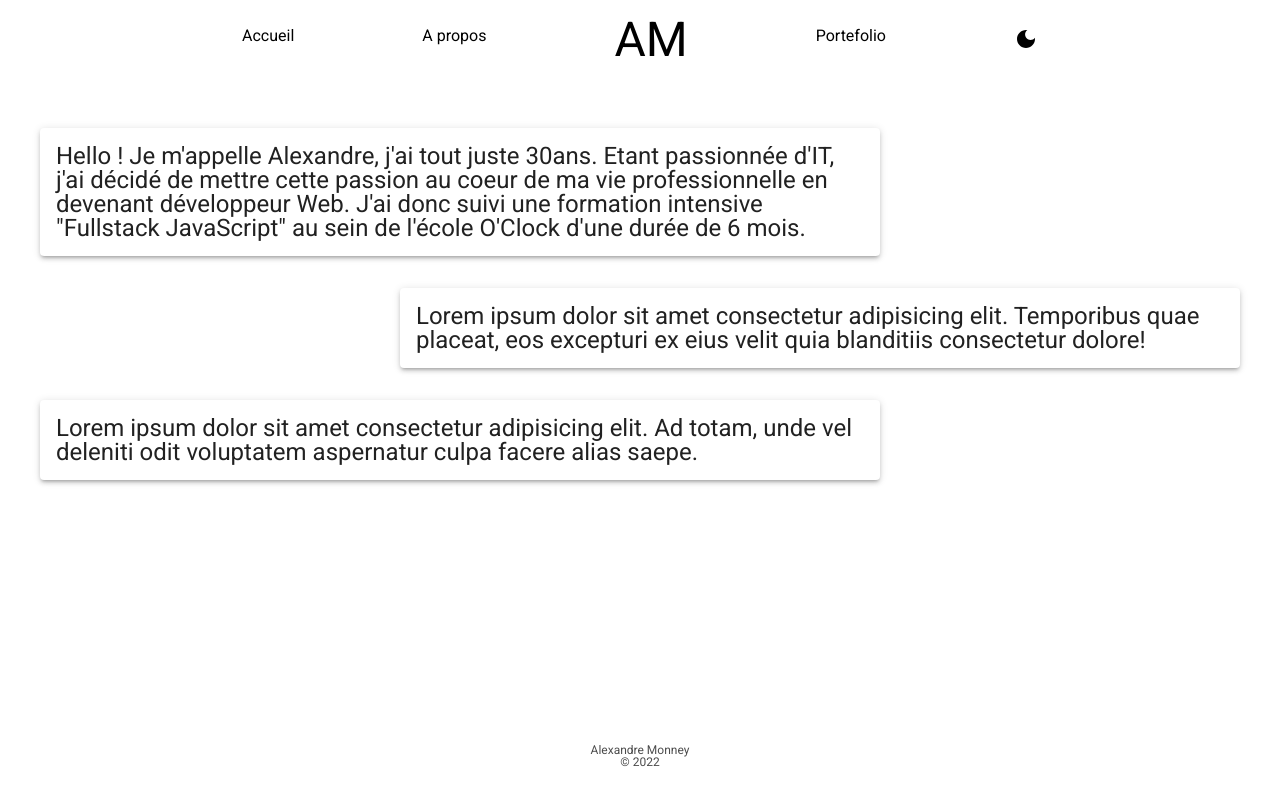
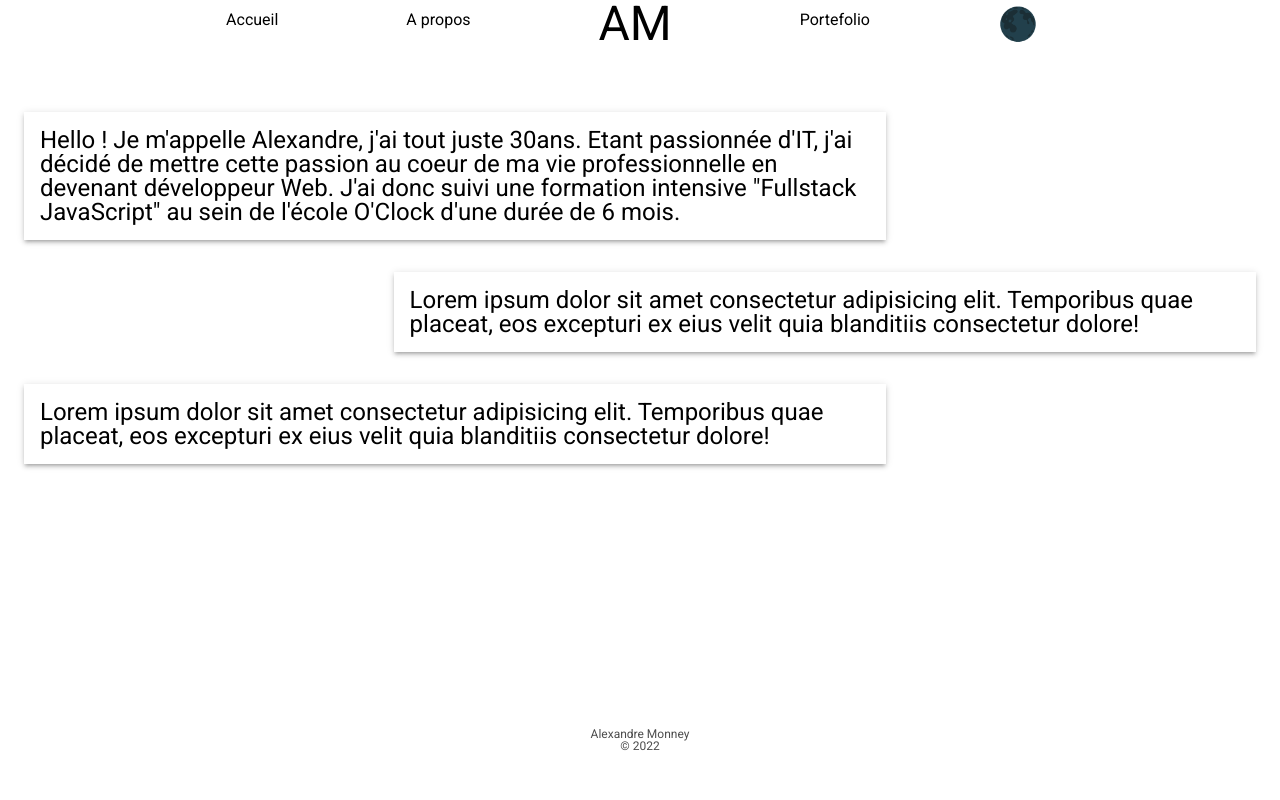
Before and after one commit to Alexandre-Monney/Alexandre-Monney.github.io, a React (Vite) app: page /about in a window 1280 px wide. Built offline with nearby package versions, Linux system fonts and the light colour scheme.

Commit message:
added darkMode

```diff
--- a/src/App.css
+++ b/src/App.css
@@ -2,7 +2,7 @@
 
 body {
     font-family: 'Roboto', Helvetica, sans-serif;
-    padding: 1rem;
+    /* padding: 1rem; */
     font-size: 1.5vh;
     width: 100%;
     height: 100%;
@@ -20,3 +20,16 @@ body {
 img {
     max-width: 100%;
 }
+
+.dark-mode {
+    background-color: #1F1F1F;
+    color: #fff;
+    transition: all 400ms;
+}
+
+.light-mode {
+    background-color: #fff;
+    color: #000;
+    transition: all 400ms;
+
+}
--- a/src/App.jsx
+++ b/src/App.jsx
@@ -1,23 +1,37 @@
-import './App.css';
 import Navbar from './components/Navbar/Navbar';
 import Home from './components/Home/Home';
 import { Route, Routes } from 'react-router-dom';
 import Portfolio from './components/Portfolio/Portfolio';
 import { Grid } from '@mui/material';
-import Footer from './components/Footer/Footer';
 import About from './components/About/About';
+import { useState } from 'react';
+import './App.css';
 
 function App() {
+  const [darkMode, setDarkMode] = useState(false);
+
+  const switchDarkMode = () => {
+    setDarkMode(!darkMode);
+    console.log(darkMode);
+  };
+
   return (
-    <Grid container display={'flex'} flexDirection={'column'} justifyContent={'space-between'} minHeight={'95vh'}>
+    <Grid
+      className={darkMode ? 'dark-mode' : 'light-mode'}
+      container
+      display={'flex'}
+      flexDirection={'column'}
+      justifyContent={'space-between'}
+      minHeight={'100vh'}
+    >
       <Grid item>
-        <Navbar />
+        <Navbar changeTheme={switchDarkMode} theme={darkMode} />
       </Grid>
       <Grid item flexGrow={1}>
         <Routes>
           <Route path='/' element={<Home />} />
           <Route path='/portfolio' element={<Portfolio />} />
-          <Route path='/about' element={<About />} />
+          <Route path='/about' element={<About theme={darkMode} />} />
         </Routes>
       </Grid>
     </Grid>
--- a/src/components/About/About.jsx
+++ b/src/components/About/About.jsx
@@ -1,41 +1,36 @@
-import { Paper } from '@mui/material';
 import { Box } from '@mui/system';
 import Footer from '../Footer/Footer';
 import './style.scss';
 
-const About = () => {
-  const firstText = () => (
-    <Paper className='about-p' elevation={3}>
-      Hello ! Je m'appelle Alexandre, j'ai tout juste 30ans. Etant passionnée d'IT, j'ai décidé de mettre cette passion au coeur de ma vie
-      professionnelle en devenant développeur Web. J'ai donc suivi une formation intensive "Fullstack JavaScript" au sein de l'école O'Clock
-      d'une durée de 6 mois.
-    </Paper>
-  );
+const aboutText = [
+  {
+    text: `Hello ! Je m'appelle Alexandre, j'ai tout juste 30ans. Etant passionnée d'IT, j'ai décidé de mettre cette passion au coeur de ma vie
+    professionnelle en devenant développeur Web. J'ai donc suivi une formation intensive "Fullstack JavaScript" au sein de l'école O'Clock
+    d'une durée de 6 mois.`,
+    flex: false,
+  },
+  {
+    text: `Lorem ipsum dolor sit amet consectetur adipisicing elit. Temporibus quae placeat, eos excepturi ex eius velit quia blanditiis
+    consectetur dolore!`,
+    flex: true,
+  },
+  {
+    text: `Lorem ipsum dolor sit amet consectetur adipisicing elit. Temporibus quae placeat, eos excepturi ex eius velit quia blanditiis
+    consectetur dolore!`,
+    flex: false,
+  },
+];
 
-  const tech = () => (
-    <Paper className='about-p' elevation={3}>
-      Lorem ipsum dolor sit amet consectetur adipisicing elit. Temporibus quae placeat, eos excepturi ex eius velit quia blanditiis
-      consectetur dolore!
-    </Paper>
-  );
-
-  const softSkills = () => (
-    <Paper className='about-p' elevation={3}>
-      Lorem ipsum dolor sit amet consectetur adipisicing elit. Ad totam, unde vel deleniti odit voluptatem aspernatur culpa facere alias
-      saepe.
-    </Paper>
-  );
-
+const About = ({ theme }) => {
   return (
     <>
       <Box display={'flex'} flexDirection={'column'} height={'82vh'} mt={3} p={3}>
-        <Box width={'70%'}>{firstText()}</Box>
-        <Box width={'70%'} alignSelf={'end'}>
-          {tech()}
-        </Box>
-        <Box width={'70%'}>{softSkills()}</Box>
+        {aboutText.map((p, i) => (
+          <Box key={i} width={'70%'} alignSelf={p.flex ? 'end' : null}>
+            <p className={theme ? 'dark about-p' : 'about-p'}>{p.text}</p>
+          </Box>
+        ))}
       </Box>
-
       <Footer />
     </>
   );
--- a/src/components/About/style.scss
+++ b/src/components/About/style.scss
@@ -4,9 +4,15 @@
     font-size: 1.5rem;
     transition: all 250ms ease;
     cursor: pointer;
+    box-shadow: 0px 3px 3px -2px rgb(0 0 0 / 20%), 0px 3px 4px 0px rgb(0 0 0 / 14%), 0px 1px 8px 0px rgb(0 0 0 / 12%);
 
         &:hover {
             transform: translateY(-3px);
             transition: all 250ms ease;
         }
 }
+
+.dark {
+    box-shadow: 0px 3px 3px -2px rgba(255, 255, 255, 0.2), 0px 3px 4px 0px rgba(255, 255, 255, 0.14), 0px 1px 8px 0px rgba(255, 255, 255, 0.12);
+
+}
--- a/src/components/Home/style.scss
+++ b/src/components/Home/style.scss
@@ -25,7 +25,7 @@ h2 {
 }
 
 a {
-  color: #000;
+
   transition: color 200ms ease;
 }
 
--- a/src/components/Navbar/Navbar.jsx
+++ b/src/components/Navbar/Navbar.jsx
@@ -27,9 +27,9 @@ const links = [
   },
 ];
 
-const Navbar = () => {
+const Navbar = ({ changeTheme, theme }) => {
   return (
-    <Box component={'nav'} width={'100%'}>
+    <Box component={'nav'} width={'100%'} pr={'1rem'}>
       <Box
         component={'ul'}
         display={'flex'}
@@ -41,14 +41,14 @@ const Navbar = () => {
         {links.map((link, index) => (
           <Box key={index} component={'li'} className={''}>
             <Link to={link.to}>
-              {/* {link.name} */}
               {!link.type && <p style={{ paddingBottom: '0.5rem' }}>{link.name}</p>}
               {link.type && <h1 className='nav-title'>{link.name}</h1>}
             </Link>
           </Box>
         ))}
-        <li>
-          <DarkModeIcon />
+        <li onClick={changeTheme}>
+          {theme ? <span className='theme-img'>🌕</span> : <span className='theme-img'>🌑</span>}
+          {/* <DarkModeIcon /> */}
         </li>
       </Box>
     </Box>
--- a/src/components/Navbar/style.scss
+++ b/src/components/Navbar/style.scss
@@ -20,3 +20,7 @@ nav {
   .nav-title {
     cursor: pointer;
   }
+
+  .theme-img {
+    font-size: 2rem;
+  }
```
